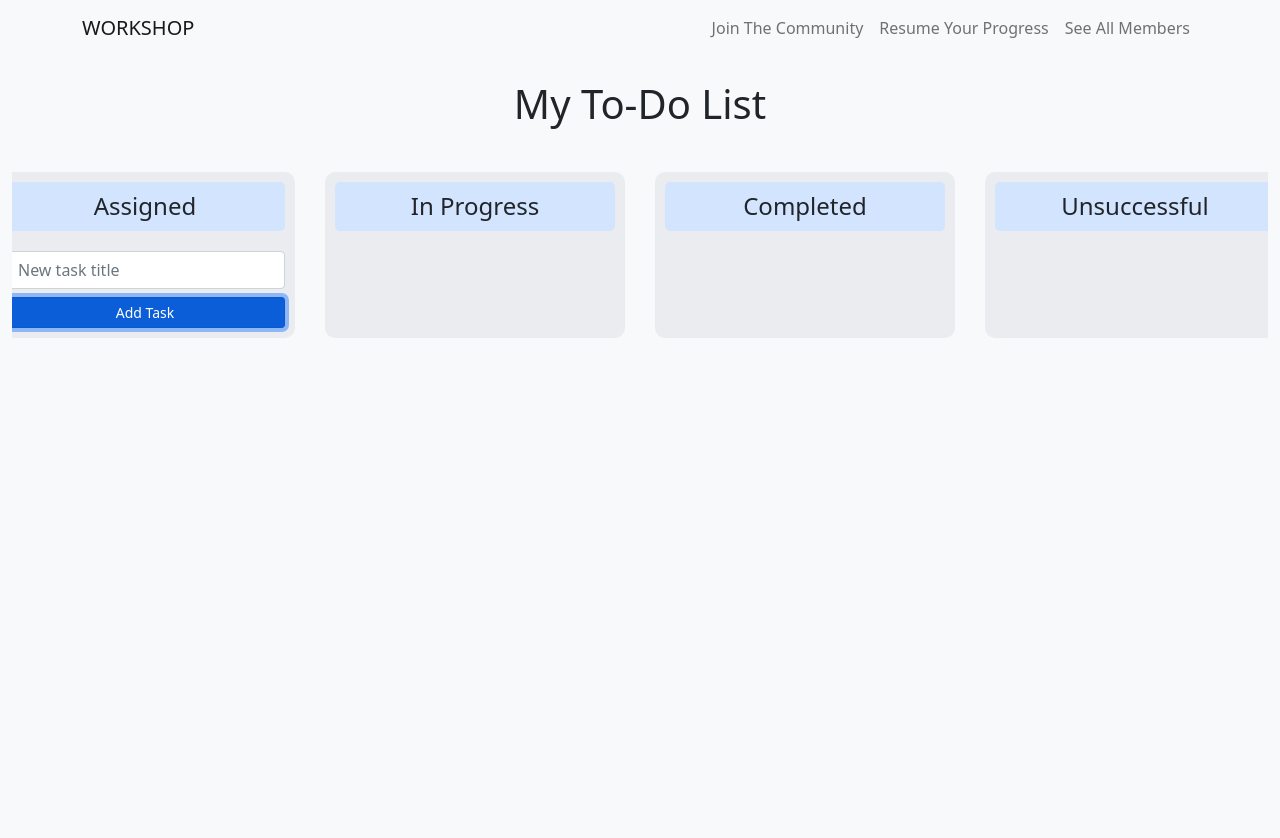
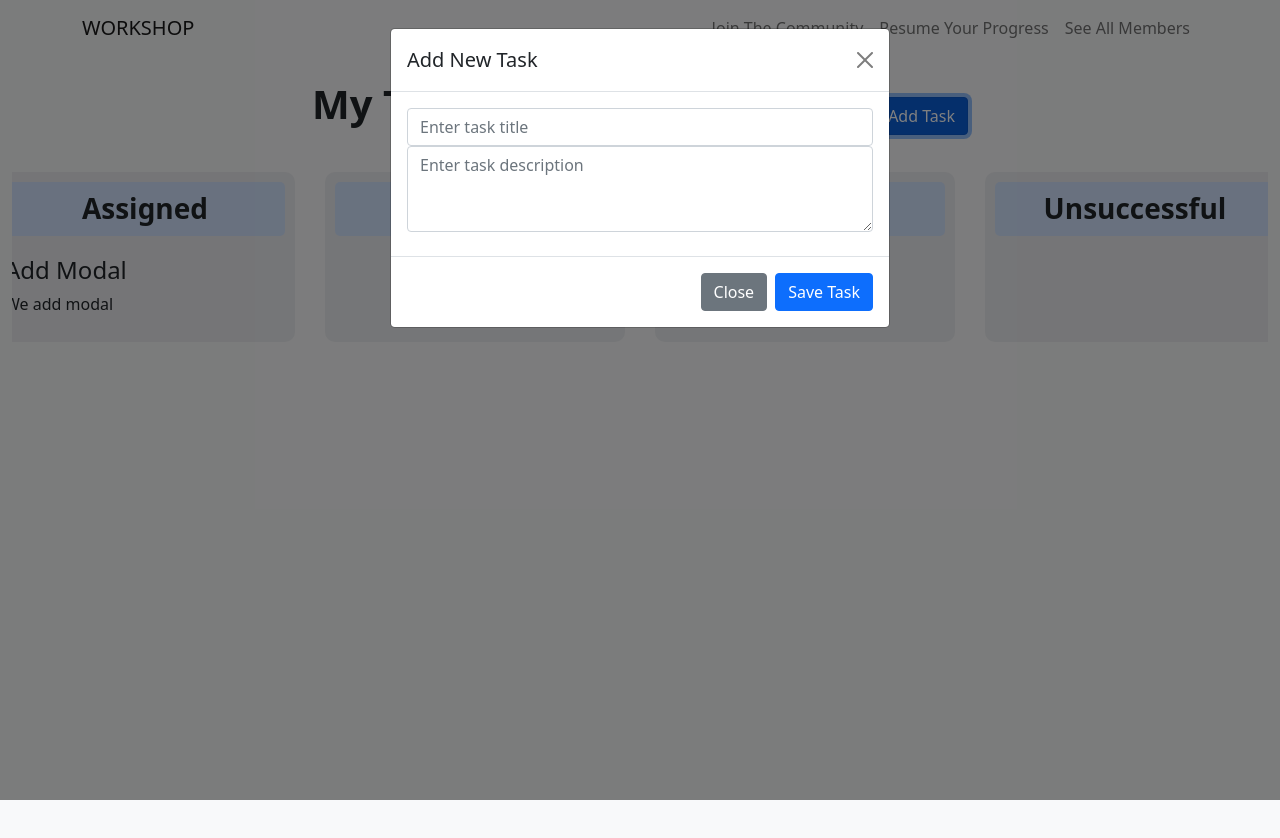
Before and after one commit to mohsina-rifa/Workshop, a Vue app: page /see-your-board in a window 1280 px wide. Both pictures are taken after a click on the button "Add Task". Shown: the top 838 px of the page. Built offline with nearby package versions, Linux system fonts and the light colour scheme; data requests are answered from the project's data file.

Commit message:
Add new task via Modal

```diff
--- a/db.json
+++ b/db.json
@@ -19,30 +19,31 @@
   ],
   "tasks": [
     {
-      "id": "b3d6e32d-d0f9-4f06-a426-30102dc3d1a0",
-      "title": "Navbar Design",
-      "description": "this is description",
-      "status_id": 1
+      "id": "1374",
+      "taskID": "e6938370-805e-4cb3-be33-960c645d8a98",
+      "taskTitle": "Add Modal",
+      "taskDescription": "We add modal",
+      "taskStatus": "assigned"
     }
   ],
   "task_status": [
     {
-      "id": 1,
+      "id": "1",
       "title": "Assigned",
       "key": "assigned"
     },
     {
-      "id": 2,
+      "id": "2",
       "title": "In Progress",
       "key": "in_progress"
     },
     {
-      "id": 3,
+      "id": "3",
       "title": "Completed",
       "key": "completed"
     },
     {
-      "id": 4,
+      "id": "4",
       "title": "Unsuccessful",
       "key": "unsuccessful"
     }
--- a/src/App.vue
+++ b/src/App.vue
@@ -1,5 +1,4 @@
 <script setup lang="ts">
-import KanbanBoard from './components/KanbanBoard.vue';
 import Navbar from './components/Navbar.vue';
 
 
@@ -8,7 +7,6 @@ import Navbar from './components/Navbar.vue';
 <template>
   <Navbar />
   <router-view />
-  <KanbanBoard />
 </template>
 
 <style scoped></style>
--- a/src/components/KanbanBoard.vue
+++ b/src/components/KanbanBoard.vue
@@ -1,34 +1,141 @@
 <script setup lang="ts">
-//logic here
+import { ref, onMounted } from "vue";
+import { usetaskStore } from "../stores/taskStore";
+
+const taskStore = usetaskStore();
+
+onMounted(async () => {
+  await taskStore.fetchTasks();
+});
+
+const isModalVisible = ref(false);
+const taskTitle = ref("");
+const taskDescription = ref("");
+const taskStatus = ref("assigned");
+
+const openModal = () => {
+  isModalVisible.value = true;
+};
+
+const closeModal = () => {
+  isModalVisible.value = false;
+  taskTitle.value = "";
+};
+
+const addTask = async () => {
+  await taskStore.addTask({
+    taskID: crypto.randomUUID(),
+    taskTitle: taskTitle.value,
+    taskDescription: taskDescription.value,
+    taskStatus: taskStatus.value,
+  });
+  closeModal();
+};
 </script>
 
 <template>
   <div class="container-fluid py-4">
-    <h1 class="text-center mb-4">My To-Do List</h1>
+    <div class="d-flex justify-content-between align-items-center">
+      <h1 class="mb-4"><strong>My To-Do List</strong></h1>
+      <button class="btn btn-primary" @click="openModal">Add Task</button>
+    </div>
     <div class="kanban-board justify-content-center">
       <div class="kanban-column" id="assigned">
-        <h4>Assigned</h4>
-        <div class="tasks" data-status="assigned"></div>
-        <div class="add-task-form">
-          <input
-            type="text"
-            class="form-control mb-2"
-            placeholder="New task title"
-          />
-          <button class="btn btn-primary btn-sm w-100">Add Task</button>
+        <h3><strong>Assigned</strong></h3>
+        <div class="tasks" data-status="assigned">
+          <div
+            v-for="task in taskStore.getTaskList.filter(
+              (t) => t.taskStatus === 'assigned'
+            )"
+            :key="task.taskID"
+          >
+            <h4>{{ task.taskTitle }}</h4>
+            <p>{{ task.taskDescription }}</p>
+          </div>
         </div>
       </div>
       <div class="kanban-column" id="in-progress">
-        <h4>In Progress</h4>
-        <div class="tasks" data-status="in-progress"></div>
+        <h3><strong>In Progress</strong></h3>
+        <div class="tasks" data-status="in-progress">
+          <div
+            v-for="task in taskStore.getTaskList.filter(
+              (t) => t.taskStatus === 'in-progress'
+            )"
+            :key="task.taskID"
+          >
+            <h4>{{ task.taskTitle }}</h4>
+            <p>{{ task.taskDescription }}</p>
+          </div>
+        </div>
       </div>
       <div class="kanban-column" id="completed">
-        <h4>Completed</h4>
-        <div class="tasks" data-status="completed"></div>
+        <h3><strong>Completed</strong></h3>
+        <div class="tasks" data-status="completed">
+          <div
+            v-for="task in taskStore.getTaskList.filter(
+              (t) => t.taskStatus === 'completed'
+            )"
+            :key="task.taskID"
+          >
+            <h4>{{ task.taskTitle }}</h4>
+            <p>{{ task.taskDescription }}</p>
+          </div>
+        </div>
       </div>
       <div class="kanban-column" id="unsuccessful">
-        <h4>Unsuccessful</h4>
-        <div class="tasks" data-status="unsuccessful"></div>
+        <h3><strong>Unsuccessful</strong></h3>
+        <div class="tasks" data-status="unsuccessful">
+          <div
+            v-for="task in taskStore.getTaskList.filter(
+              (t) => t.taskStatus === 'unsuccessful'
+            )"
+            :key="task.taskID"
+          >
+            <h4>{{ task.taskTitle }}</h4>
+            <p>{{ task.taskDescription }}</p>
+          </div>
+        </div>
+      </div>
+    </div>
+    <div
+      v-if="isModalVisible"
+      class="modal fade show"
+      tabindex="-1"
+      style="display: block; background-color: rgba(0, 0, 0, 0.5)"
+    >
+      <div class="modal-dialog">
+        <div class="modal-content">
+          <div class="modal-header">
+            <h5 class="modal-title">Add New Task</h5>
+            <button
+              type="button"
+              class="btn-close"
+              @click="closeModal"
+            ></button>
+          </div>
+          <div class="modal-body">
+            <input
+              type="text"
+              v-model="taskTitle"
+              class="form-control"
+              placeholder="Enter task title"
+            />
+            <textarea
+              v-model="taskDescription"
+              class="form-control mb-2"
+              placeholder="Enter task description"
+              rows="3"
+            />
+          </div>
+          <div class="modal-footer">
+            <button type="button" class="btn btn-secondary" @click="closeModal">
+              Close
+            </button>
+            <button type="button" class="btn btn-primary" @click="addTask">
+              Save Task
+            </button>
+          </div>
+        </div>
       </div>
     </div>
   </div>
@@ -38,6 +145,14 @@
 .container-fluid {
   background-color: #f8f9fa;
   min-height: 100vh;
+}
+
+.d-flex h1 {
+  margin-left: 300px;
+}
+
+.d-flex button {
+  margin-right: 300px;
 }
 
 .kanban-board {
@@ -55,7 +170,7 @@
   padding: 10px;
 }
 
-.kanban-column h4 {
+.kanban-column h3 {
   margin-bottom: 20px;
   padding: 10px;
   text-align: center;
--- a/src/router/router.ts
+++ b/src/router/router.ts
@@ -25,6 +25,11 @@ const routes = [
     path: '/profile/:id',
     name: 'profile',
     component: () => import('../components/Profile.vue')
+  },
+  {
+    path: '/see-your-board',
+    name: 'board',
+    component: () => import('../components/KanbanBoard.vue')
   }
 ];
 
--- a/src/stores/taskStore.ts
+++ b/src/stores/taskStore.ts
@@ -1,21 +1,43 @@
 import { defineStore } from "pinia";
+
+import axios from "axios";
+
 import type { TaskDetail } from "../types/auth";
 
 export const usetaskStore = defineStore("taskStore", {
   state: () => ({
     taskList: [] as TaskDetail[],
+    statuses: [] as Array<{ id: number; title: string; key: string }>,
   }),
 
   actions: {
-    addTask(task: TaskDetail) {
-      const newTask: TaskDetail = {
-        ...task,
-      };
-      this.taskList.push(newTask);
+    async addTask(task: TaskDetail) {
+      try {
+        const response = await axios.post(
+          `${import.meta.env.VITE_APP_API_BASE_URL}tasks`,
+          task
+        );
+        this.taskList.push(response.data);
+        console.log("Task added:", response.data);
+      } catch (error) {
+        console.error("Error adding task:", error);
+      }
+    },
+    async fetchStatuses() {
+      const response = await axios.get(
+        `${import.meta.env.VITE_APP_API_BASE_URL}task_status`
+      );
+      this.statuses = response.data;
+    },
+    async fetchTasks() {
+      const response = await axios.get(
+        `${import.meta.env.VITE_APP_API_BASE_URL}tasks`
+      );
+      this.taskList = response.data;
     },
   },
 
   getters: {
-    getEmployeeList: (state) => state.taskList,
-  }
+    getTaskList: (state) => state.taskList,
+  },
 });
--- a/src/types/auth.ts
+++ b/src/types/auth.ts
@@ -29,6 +29,6 @@ export type Admin = {
 export type TaskDetail = {
   taskID: string;
   taskTitle: string;
+  taskDescription: string;
   taskStatus: string;
-  taskPriority: string;
 }
```
